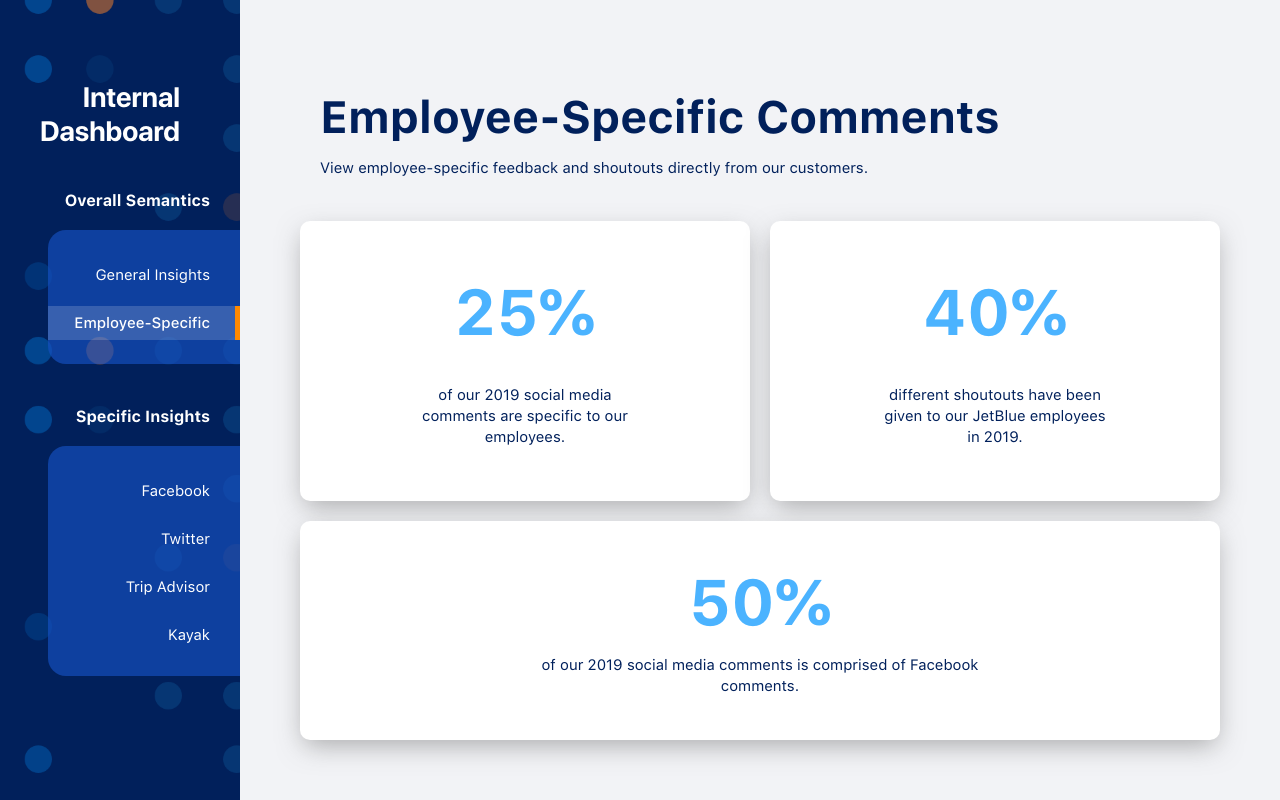
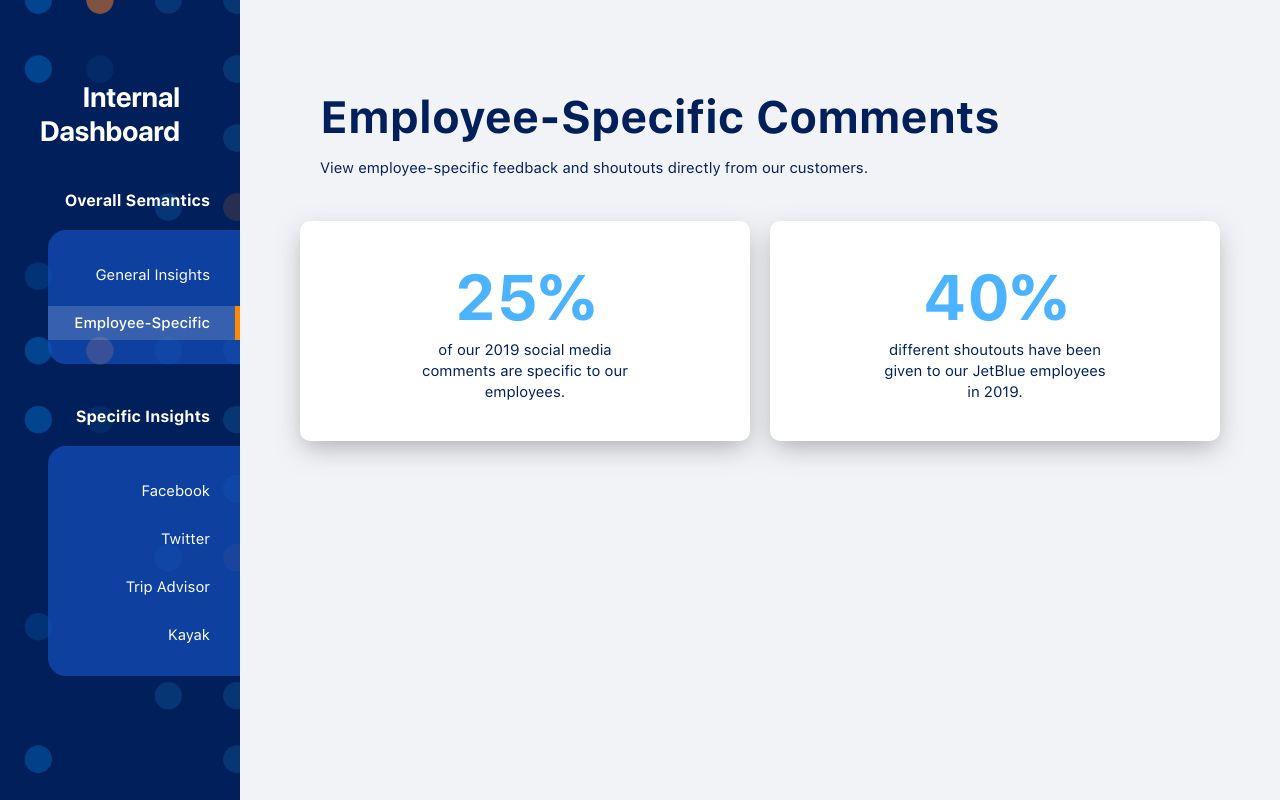
Before and after one commit to arytonhoi/yhack2019, a React (Create React App) app in the folder web/: page / in a window 1280 px wide. Both pictures are taken after a click on the element "Employee-Specific". Built offline with nearby package versions, Linux system fonts and the light colour scheme.

Commit message:
pushing changes

```diff
--- a/web/src/components/mainPanel/MainPanel.css
+++ b/web/src/components/mainPanel/MainPanel.css
@@ -2,8 +2,6 @@
 	/* TODO */
 	flex: 1;
 	padding: 50px;
-	display: flex;
-	flex-direction: column;
 	background-color: #F2F3F6;
 }
 
--- a/web/src/components/mainPanel/MainPanel.js
+++ b/web/src/components/mainPanel/MainPanel.js
@@ -29,7 +29,9 @@ function renderGeneralInsights() {
   return (
     <React.Fragment>
       {renderTitle("General Insights")}
-      {renderTitleText("View the most current trending words our customers are saying across social media about JetBlue’s cusomter and in-flight service.")}
+      {renderTitleText(
+        "View the most current trending words our customers are saying across social media about JetBlue’s cusomter and in-flight service."
+      )}
       <ToggleablePanel on={options.on} off={options.off} />
     </React.Fragment>
   );
@@ -60,8 +62,10 @@ function renderEmployeeSpecific() {
   return (
     <React.Fragment>
       {renderTitle("Employee-Specific Comments")}
-      {renderTitleText("View employee-specific feedback and shoutouts directly from our customers.")}
-      <div style={{ display: "flex", flexDirection: "row", height: "300px"}}>
+      {renderTitleText(
+        "View employee-specific feedback and shoutouts directly from our customers."
+      )}
+      <div style={{ display: "flex", flexDirection: "row", height: "240px" }}>
         <TextPanel
           style={{ flex: 1 }}
           boldedText='25%'
@@ -73,6 +77,18 @@ function renderEmployeeSpecific() {
           bodyText='different shoutouts have been given to our JetBlue employees in 2019.'
         />
       </div>
+    </React.Fragment>
+  );
+}
+
+function renderFacebookInsights() {
+  return (
+    <React.Fragment>
+      <TextPanel
+        style={{ height: "240px" }}
+        boldedText='50%'
+        bodyText='of our 2019 social media comments is comprised of Facebook comments.'
+      />
     </React.Fragment>
   );
 }
@@ -90,21 +106,15 @@ function renderCorrectPanel(selectedPanel) {
     return renderGeneralInsights();
   } else if (selectedPanel === "employee-spec") {
     return renderEmployeeSpecific();
-  } else {
+  } else if (selectedPanel === "facebook") {
+    return renderFacebookInsights();
+  }else {
     return <div>Some other panel</div>;
   }
 }
 
 function MainPanel(props) {
-  return (
-    <div className='mainPanel'>
-      {renderCorrectPanel(props.selected)}
-      <TextPanel
-        boldedText='50%'
-        bodyText='of our 2019 social media comments is comprised of Facebook comments.'
-      />
-    </div>
-  );
+  return <div className='mainPanel'>{renderCorrectPanel(props.selected)}</div>;
 }
 
 export default MainPanel;
```
